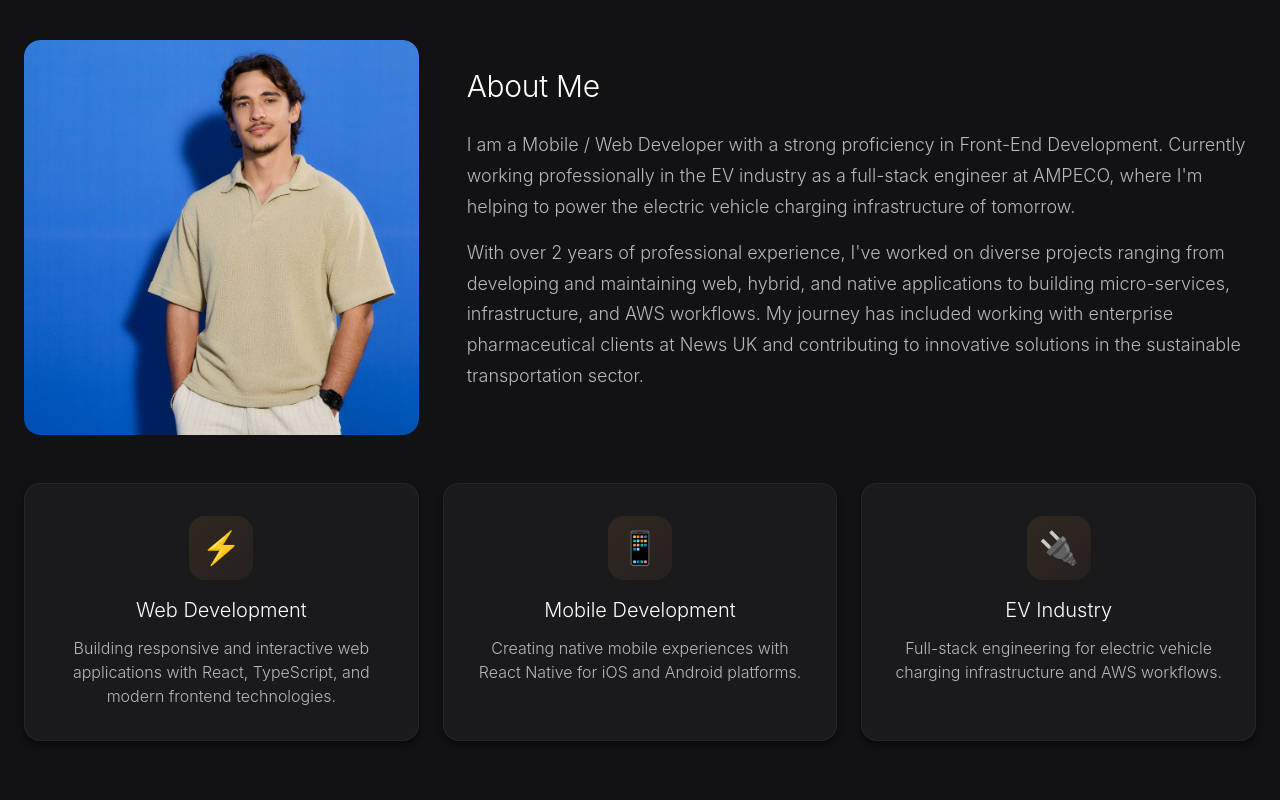
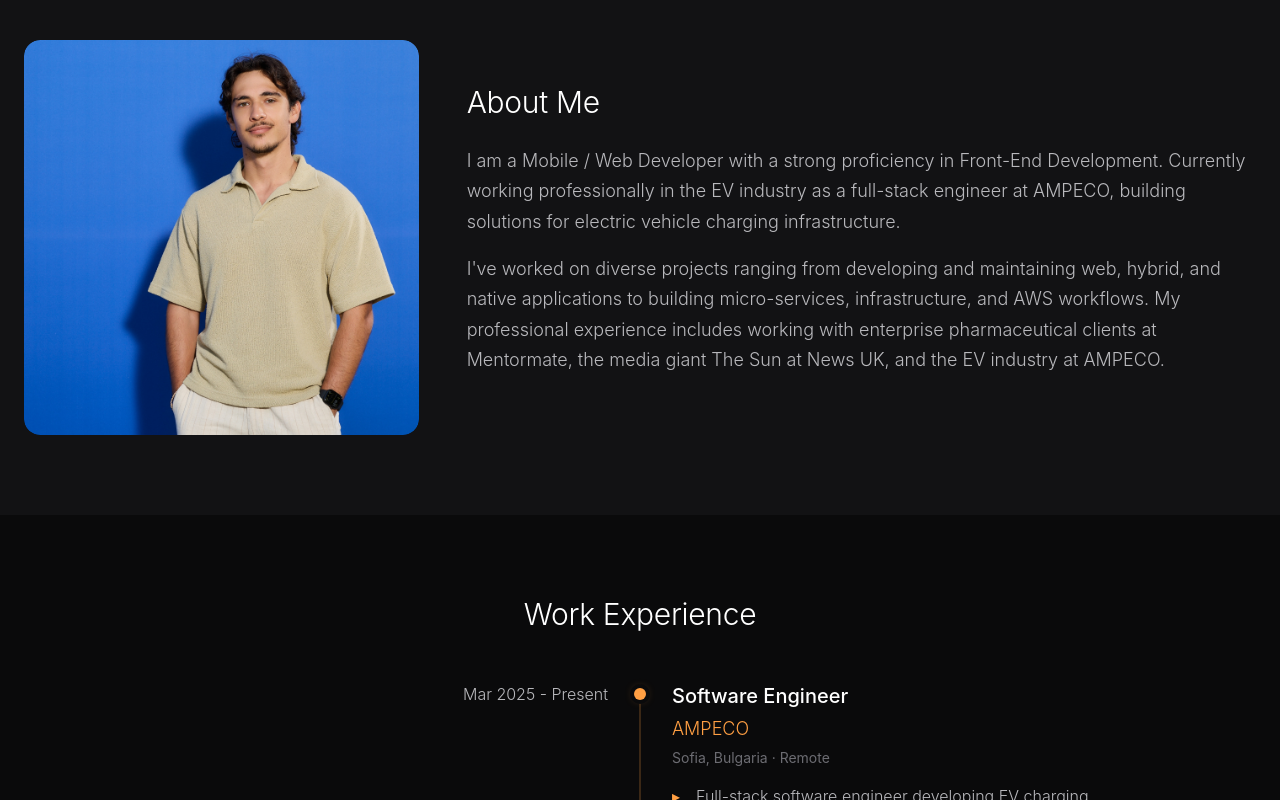
Before and after one commit to raduloov/personal-portfolio-v2, a React (Vite) app: page / in a window 1280 px wide. Shown: the part 840-1640 px from the top of the page. Built offline with nearby package versions, Linux system fonts and the light colour scheme.

Commit message:
update about

```diff
--- a/src/components/sections/About.tsx
+++ b/src/components/sections/About.tsx
@@ -1,24 +1,5 @@
-import { SkillCard } from '../ui/SkillCard'
 import profileImage from '../../assets/profile.jpg'
 import styles from './About.module.css'
-
-const skills = [
-  {
-    icon: <span style={{ fontSize: '32px', color: 'var(--accent-primary)' }}>⚡</span>,
-    title: 'Web Development',
-    description: 'Building responsive and interactive web applications with React, TypeScript, and modern frontend technologies.'
-  },
-  {
-    icon: <span style={{ fontSize: '32px', color: 'var(--accent-primary)' }}>📱</span>,
-    title: 'Mobile Development',
-    description: 'Creating native mobile experiences with React Native for iOS and Android platforms.'
-  },
-  {
-    icon: <span style={{ fontSize: '32px', color: 'var(--accent-primary)' }}>🔌</span>,
-    title: 'EV Industry',
-    description: 'Full-stack engineering for electric vehicle charging infrastructure and AWS workflows.'
-  }
-]
 
 export function About() {
   return (
@@ -42,26 +23,15 @@ export function About() {
             <p>
               I am a Mobile / Web Developer with a strong proficiency in Front-End Development.
               Currently working professionally in the EV industry as a full-stack engineer at AMPECO,
-              where I'm helping to power the electric vehicle charging infrastructure of tomorrow.
+              building solutions for electric vehicle charging infrastructure.
             </p>
             <p>
-              With over 2 years of professional experience, I've worked on diverse projects ranging from
-              developing and maintaining web, hybrid, and native applications to building micro-services,
-              infrastructure, and AWS workflows. My journey has included working with enterprise pharmaceutical
-              clients at News UK and contributing to innovative solutions in the sustainable transportation sector.
+              I've worked on diverse projects ranging from developing and maintaining web, hybrid, and
+              native applications to building micro-services, infrastructure, and AWS workflows.
+              My professional experience includes working with enterprise pharmaceutical clients at Mentormate,
+              the media giant The Sun at News UK, and the EV industry at AMPECO.
             </p>
           </div>
-        </div>
-
-        <div className={styles.skillsGrid}>
-          {skills.map((skill, index) => (
-            <SkillCard
-              key={index}
-              icon={skill.icon}
-              title={skill.title}
-              description={skill.description}
-            />
-          ))}
         </div>
       </div>
     </section>
--- a/src/components/sections/Hero.module.css
+++ b/src/components/sections/Hero.module.css
@@ -1,6 +1,7 @@
 /* Hero Section */
 .hero {
   min-height: 100vh;
+  min-height: 100dvh;
   display: flex;
   align-items: center;
   justify-content: center;
@@ -260,13 +261,19 @@
 
 /* Responsive */
 @media (max-width: 768px) {
+  .hero {
+    min-height: 100vh;
+    min-height: 100dvh;
+    min-height: -webkit-fill-available;
+  }
+
   .heroCta {
     flex-direction: column;
     align-items: center;
   }
 
   .scrollIndicator {
-    bottom: calc(var(--space-6) + env(safe-area-inset-bottom, 0px) + 60px);
+    bottom: calc(var(--space-8) + env(safe-area-inset-bottom, 20px));
   }
 
   .scrollText {
--- a/src/components/ui/Navigation.tsx
+++ b/src/components/ui/Navigation.tsx
@@ -48,7 +48,7 @@ export function Navigation({ activeSection, onItemClick }: NavigationProps) {
     <>
       <nav className={styles.nav}>
         <div className={styles.navContainer}>
-          <a href="#" className={styles.navLogo}>Portfolio</a>
+          <a href="#" className={styles.navLogo}>Developer portfolio</a>
 
           <button
             className={styles.navToggle}
```
